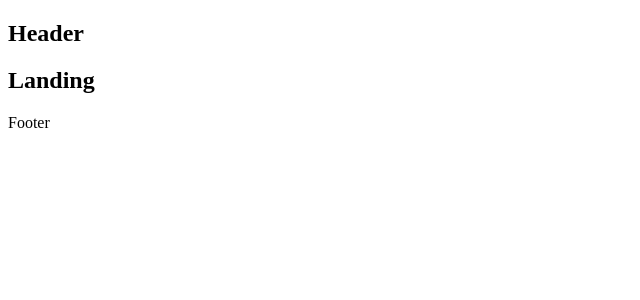
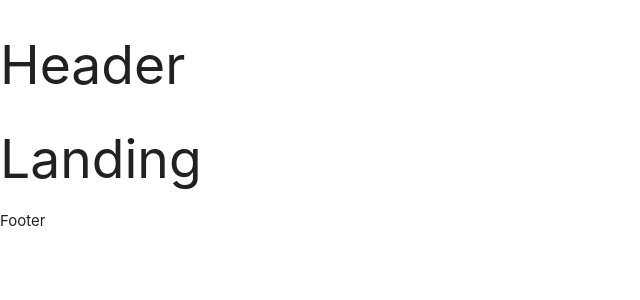
Before and after one commit to v3nt/react-fedback-app, a React (Create React App) app in the folder client/: page / in a window 1280 px wide. Shown: the top 300 px of the page, without its empty margins (0-640 px from the left). Built offline with nearby package versions, Linux system fonts and the light colour scheme.

Commit message:
materializ added

```diff
--- a/client/package.json
+++ b/client/package.json
@@ -7,6 +7,7 @@
     "@testing-library/react": "^11.1.0",
     "@testing-library/user-event": "^12.1.10",
     "http-proxy-middleware": "^1.0.6",
+    "materialize-css": "^1.0.0-rc.2",
     "react": "^17.0.1",
     "react-dom": "^17.0.1",
     "react-redux": "^7.2.2",
--- a/client/src/components/App.js
+++ b/client/src/components/App.js
@@ -4,6 +4,9 @@
 /// Comps
 import Header from "./Header";
 import Footer from "./Footer";
+
+// styles
+import materializeCSS from "materialize-css/dist/css/materialize.min.css";
 
 // Dummy comps
 const Dashboard = () => <h2>Dash</h2>;
--- a/client/src/components/Header.js
+++ b/client/src/components/Header.js
@@ -1,11 +1,13 @@
-import React from "react";
+import React, { Component } from "react";
 
-const Header = () => {
-  return (
-    <div>
-      <h2>Header</h2>
-    </div>
-  );
-};
+class Header extends Component {
+  render() {
+    return (
+      <div>
+        <h2>Header</h2>
+      </div>
+    );
+  }
+}
 
 export default Header;
```
